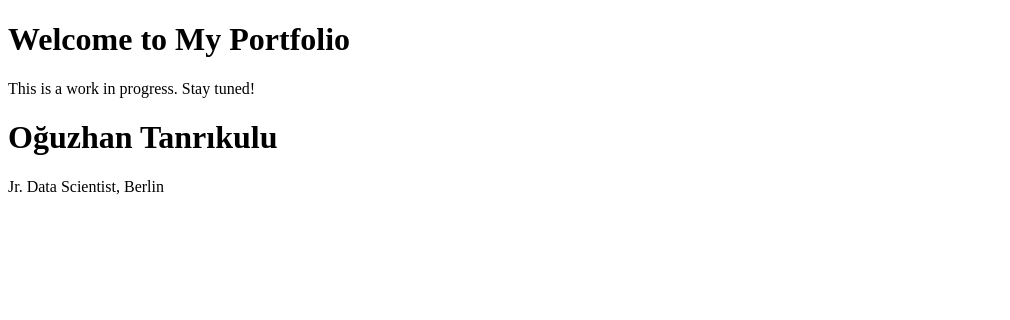
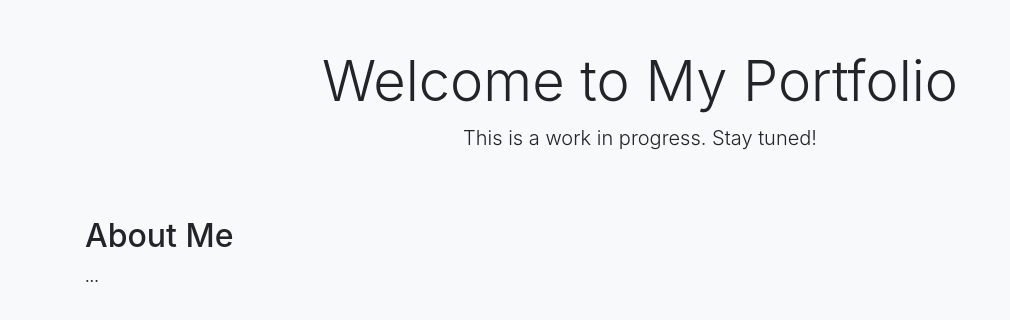
Before and after one commit to oguzhantanrikulu/oguzhantanrikulu.github.io, a plain HTML site: page index.html in a window 1280 px wide. Shown: the whole page, without its empty margins (0-1010 px from the left). Drawn offline with nearby package versions, Linux system fonts and the light colour scheme.

Commit message:
Updated initial index.html for portfolio

```diff
--- a/index.html
+++ b/index.html
@@ -5,16 +5,22 @@
     <meta http-equiv="X-UA-Compatible" content="IE=edge">
     <meta name="viewport" content="width=device-width, initial-scale=1.0">
     <title>Oğuzhan Tanrıkulu's Portfolio</title>
+    <link rel="stylesheet" href="https://maxcdn.bootstrapcdn.com/bootstrap/4.5.2/css/bootstrap.min.css">
+    <script src="https://ajax.googleapis.com/ajax/libs/jquery/3.5.1/jquery.min.js"></script>
+    <script src="https://cdnjs.cloudflare.com/ajax/libs/popper.js/1.16.0/umd/popper.min.js"></script>
+    <script src="https://maxcdn.bootstrapcdn.com/bootstrap/4.5.2/js/bootstrap.min.js"></script>
 </head>
-<body>
-    <header>
-        <h1>Welcome to My Portfolio</h1>
-        <p>This is a work in progress. Stay tuned!</p>
-        <h1>Oğuzhan Tanrıkulu</h1>
-        <p>Jr. Data Scientist, Berlin</p>
+<body class="bg-light">
+    <header class="text-center py-5">
+        <h1 class="display-4">Welcome to My Portfolio</h1>
+        <p class="lead">This is a work in progress. Stay tuned!</p>
     </header>
 
-    <!-- Add other sections like About Me, Projects, Contact, etc. -->
+    <div class="container">
+        <h2>About Me</h2>
+        <p>...</p>
+        <!-- And so on for other sections -->
+    </div>
+</body>
 
-</body>
 </html>
```
